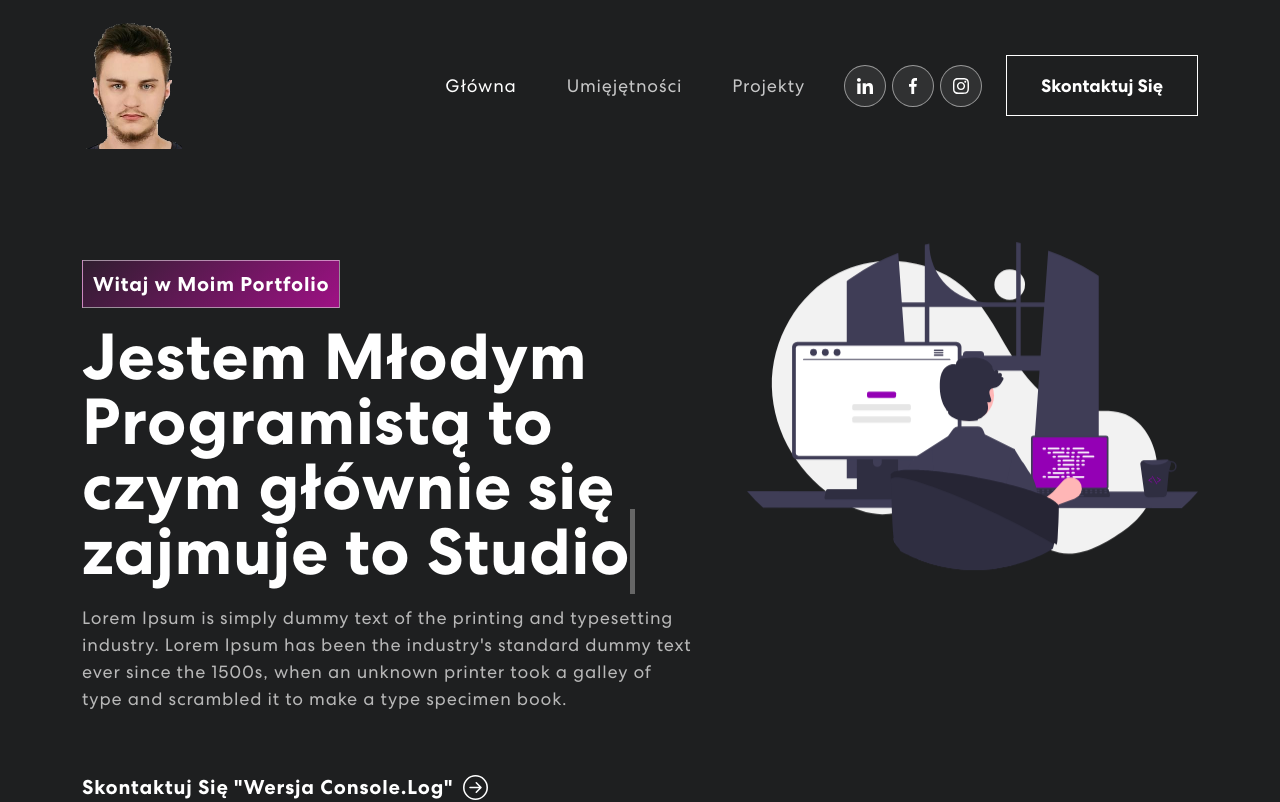
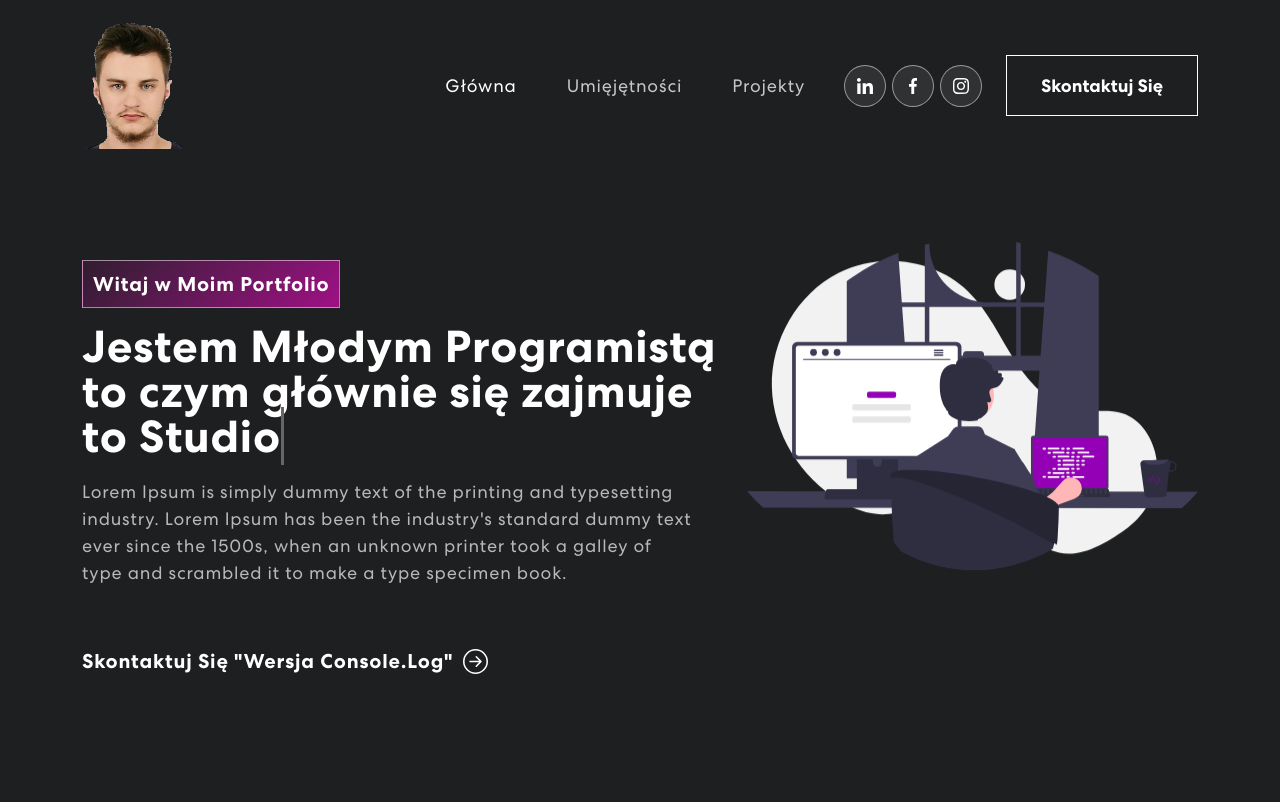
Before and after one commit to Mefiasty/personal-portfolio, a React (Create React App) app in the folder frontend/: page / in a window 1280 px wide. Shown: the top 802 px of the page. Built offline with nearby package versions, Linux system fonts and the light colour scheme; no server answers.

Commit message:
Co-authored-by: Dawid Frankiewicz <DawidFrankiewicz@users.noreply.github.com>

```diff
--- a/frontend/src/components/Contact.js
+++ b/frontend/src/components/Contact.js
@@ -27,13 +27,14 @@ export const Contact = () => {
   const handleSubmit = async (e) => {
     e.preventDefault();
     setButtonText("Sending...");
-    let response = await fetch("https://portfoliomateuszharbuz.vercel.app:5000/contact", {
+    let response = await fetch("/contact", {
       method: "POST",
       headers: {
         "Content-Type": "application/json;charset=utf-8",
       },
       body: JSON.stringify(formDetails),
-    });
+    })
+
     setButtonText("Send");
     let result = await response.json();
     setFormDetails(formInitialDetails);
--- a/frontend/src/css/banner.css
+++ b/frontend/src/css/banner.css
@@ -18,7 +18,7 @@
     display: inline-block;
   }
   .banner h1 {
-    font-size: 65px;
+    font-size: clamp(42px, 3.5vw, 65px);
     font-weight: 700;
     letter-spacing: 0.8px;
     line-height: 1;
```
